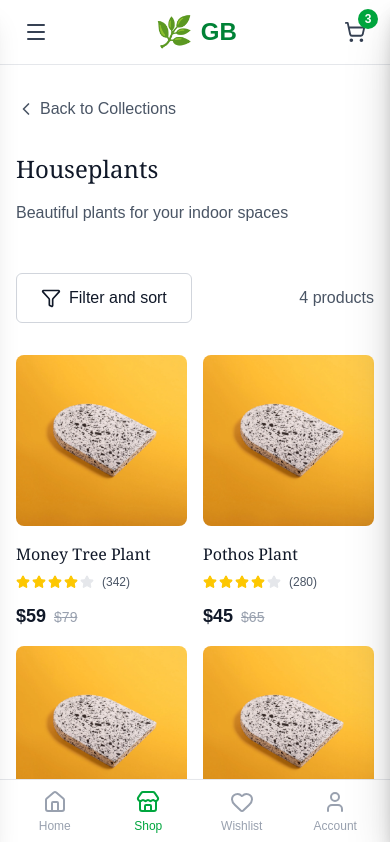
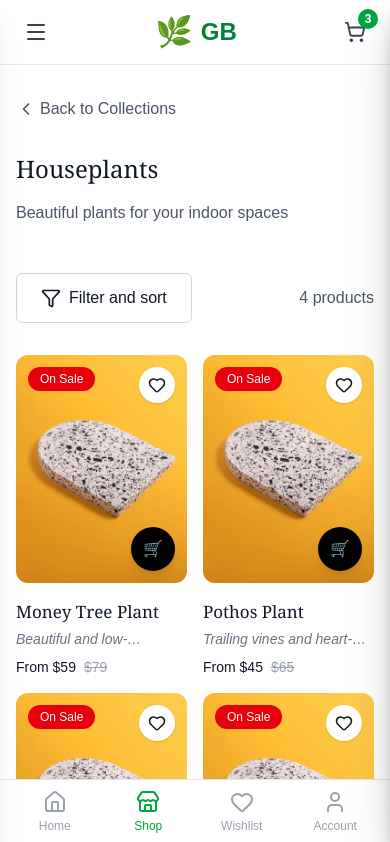
Before and after one commit to Yesh21102001/Groves_Box, a Next.js app: page /collections/houseplants in a window 390 px wide. Shown: the top 842 px of the page. Built offline with nearby package versions, Linux system fonts and the light colour scheme.

Commit message:
first commit

```diff
--- a/app/collections/[type]/page.tsx
+++ b/app/collections/[type]/page.tsx
@@ -5,7 +5,7 @@ import Link from 'next/link';
 import { useParams } from 'next/navigation';
 import Navbar from '@/src/components/Navbar';
 import Footer from '@/src/components/Footer';
-import { ChevronLeft, Star, Filter, X } from 'lucide-react';
+import { ChevronLeft, Star, Filter, X, Heart, ShoppingCart } from 'lucide-react';
 import { products } from '@/src/data/products';
 import { useCart } from '@/src/context/CartContext';
 
@@ -29,6 +29,11 @@ export default function CollectionDetailPage() {
     const [sortBy, setSortBy] = useState('popular');
     const [priceRange, setPriceRange] = useState([0, 200]);
     const [loading, setLoading] = useState(true);
+    const { cartItems, addToCart } = useCart();
+
+    const totalItems = cartItems.reduce((sum, item) => sum + item.quantity, 0);
+    const totalPrice = cartItems.reduce((sum, item) => sum + (item.price * item.quantity), 0);
+    const [isWishlisted, setIsWishlisted] = useState(false);
 
     const collectionType = params?.type as string;
     const collectionInfo = collectionMapping[collectionType] || { name: 'Collection', category: 'houseplants', description: 'Explore our collection' };
@@ -39,6 +44,16 @@ export default function CollectionDetailPage() {
         if (product.price < priceRange[0] || product.price > priceRange[1]) return false;
         return true;
     });
+
+    const handleAddToCart = (product: any) => {
+        addToCart({
+            id: product.id.toString(),
+            name: product.name,
+            price: product.price,
+            quantity: 1,
+            image: product.image,
+        });
+    };
 
     // Sort products
     const sortedProducts = [...filteredProducts].sort((a, b) => {
@@ -78,7 +93,7 @@ export default function CollectionDetailPage() {
     }
 
     return (
-        <div className="flex flex-col min-h-screen">
+        <div className={`flex flex-col min-h-screen ${totalItems > 0 ? 'pb-20' : ''}`}>
             <Navbar />
 
             <main className="flex-1 bg-white py-8 md:py-12 lg:py-16">
@@ -284,38 +299,97 @@ export default function CollectionDetailPage() {
                                         href={`/products/${product.id}`}
                                         className="group block"
                                     >
-                                        <div className="relative overflow-hidden rounded-lg bg-gray-100 mb-4 aspect-square">
+                                        {/* Image Card */}
+                                        <div className="relative rounded-xl overflow-hidden bg-gray-100 aspect-[3/4] mb-4">
+
+                                            {/* Badge */}
+                                            {product.reviews > 400 && (
+                                                <span className="absolute top-3 left-3 z-10 px-3 py-1 text-xs font-medium rounded-full bg-gray-900 text-white">
+                                                    Best Seller
+                                                </span>
+                                            )}
+
+                                            {product.originalPrice > product.price && product.reviews <= 400 && (
+                                                <span className="absolute top-3 left-3 z-10 px-3 py-1 text-xs font-medium rounded-full bg-red-600 text-white">
+                                                    On Sale
+                                                </span>
+                                            )}
+
+                                            {product.category === 'large-plants' && (
+                                                <span className="absolute top-3 left-3 z-10 px-3 py-1 text-xs font-medium rounded-full bg-purple-600 text-white">
+                                                    Rare Plant
+                                                </span>
+                                            )}
+
+                                            {/* Wishlist */}
+                                            <button
+                                                onClick={() => setIsWishlisted(!isWishlisted)}
+                                                className="absolute top-3 right-3 z-10 w-9 h-9 bg-white rounded-full flex items-center justify-center shadow hover:bg-black hover:text-white transition"
+                                            >
+                                                <Heart
+                                                    size={18}
+                                                    className={isWishlisted ? "fill-current text-red-500" : ""}
+                                                />
+                                            </button>
+
+                                            {/* Image */}
                                             <img
                                                 src={product.image}
                                                 alt={product.name}
-                                                className="w-full h-full object-cover group-hover:scale-105 transition-transform duration-300"
+                                                className="w-full h-full object-cover transition-transform duration-500 group-hover:scale-105"
                                             />
+
+                                            {/* DESKTOP: Quick Add bar */}
+                                            <button
+                                                onClick={() => handleAddToCart(product)}
+                                                className="hidden md:flex absolute bottom-3 left-3 right-3 z-10 bg-black text-white py-2.5 text-sm font-medium hover:bg-gray-800 transition items-center justify-center gap-2 opacity-0 translate-y-2 group-hover:opacity-100 group-hover:translate-y-0 transition-all duration-300"
+                                            >
+                                                <ShoppingCart size={16} />
+                                                Quick Add
+                                            </button>
+
+                                            {/* MOBILE: Floating cart icon */}
+                                            <button
+                                                onClick={(e) => {
+                                                    e.preventDefault();
+                                                    // addToCart(product);
+                                                }}
+                                                className="
+        md:hidden
+        absolute bottom-3 right-3
+        w-11 h-11
+        bg-black text-white
+        rounded-full
+        flex items-center justify-center
+        shadow-lg
+      "
+                                            >
+                                                🛒
+                                            </button>
                                         </div>
-                                        <h3 className="font-serif font-light text-base md:text-lg text-gray-900 mb-2 line-clamp-2 group-hover:text-teal-600 transition-colors">
-                                            {product.name}
-                                        </h3>
-                                        <div className="flex items-center gap-2 mb-3">
-                                            <div className="flex items-center gap-0.5">
-                                                {[...Array(5)].map((_, i) => (
-                                                    <Star
-                                                        key={i}
-                                                        size={14}
-                                                        className={`${i < Math.floor(product.rating)
-                                                            ? 'fill-yellow-400 text-yellow-400'
-                                                            : 'fill-gray-200 text-gray-200'
-                                                            }`}
-                                                    />
-                                                ))}
-                                            </div>
-                                            <span className="text-xs text-gray-600">({product.reviews})</span>
-                                        </div>
-                                        <div className="flex items-baseline gap-2">
-                                            <p className="text-gray-900 font-semibold text-lg">${product.price}</p>
-                                            {product.originalPrice && product.originalPrice > product.price && (
-                                                <p className="text-gray-400 text-sm line-through">${product.originalPrice}</p>
-                                            )}
+
+                                        {/* Content */}
+                                        <div className="space-y-1">
+                                            <h3 className="font-serif text-[17px] text-gray-900">
+                                                {product.name}
+                                            </h3>
+
+                                            <p className="text-sm text-gray-500 italic line-clamp-1">
+                                                {product.description}
+                                            </p>
+
+                                            <p className="text-sm font-medium text-gray-900 pt-1">
+                                                From ${product.price}
+                                                {product.originalPrice && (
+                                                    <span className="ml-2 text-gray-400 line-through">
+                                                        ${product.originalPrice}
+                                                    </span>
+                                                )}
+                                            </p>
                                         </div>
                                     </Link>
+
+
                                 ))}
                             </div>
                         ) : (
@@ -338,6 +412,29 @@ export default function CollectionDetailPage() {
                 </div>
             </main>
 
+            {/* Bottom Cart Navigator */}
+            {totalItems > 0 && (
+                <div className="fixed bottom-0 left-0 right-0 bg-white border-t border-gray-200 p-4 shadow-lg z-50">
+                    <div className="max-w-7xl mx-auto flex items-center justify-between">
+                        <div className="flex items-center gap-3">
+                            <div className="bg-black text-white rounded-full w-8 h-8 flex items-center justify-center text-sm font-medium">
+                                {totalItems}
+                            </div>
+                            <div>
+                                <p className="text-sm text-gray-600">{totalItems} item{totalItems > 1 ? 's' : ''}</p>
+                                <p className="font-semibold">${totalPrice.toFixed(2)}</p>
+                            </div>
+                        </div>
+                        <Link
+                            href="/cart"
+                            className="bg-black text-white px-6 py-3 rounded-lg font-medium hover:bg-gray-800 transition"
+                        >
+                            View Cart
+                        </Link>
+                    </div>
+                </div>
+            )}
+
             <Footer />
         </div>
     );
```
